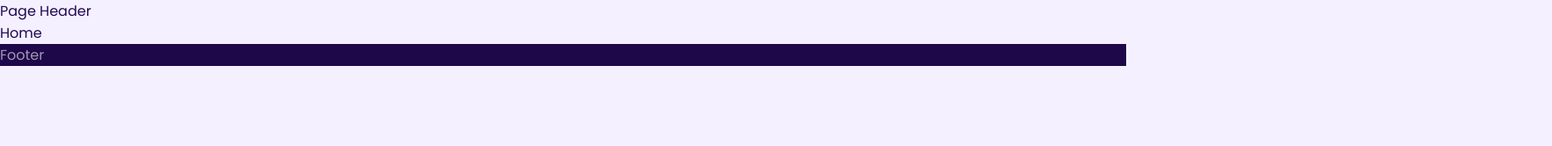
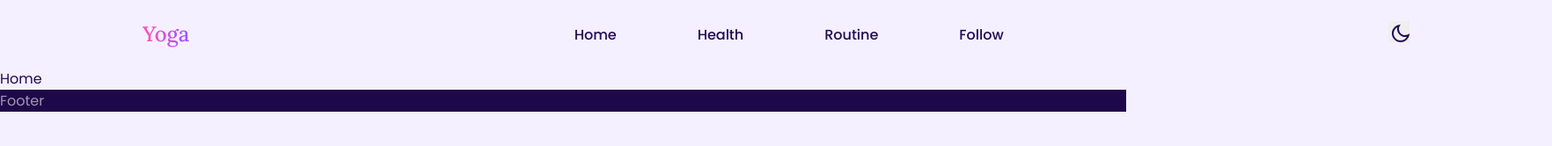
Before and after one commit to murselsen/Yoga-App, a plain HTML site: page index.html in a window 1280 px wide. Shown: the whole page at 88% size, 1764 px wide, since content can reach past the window. Drawn offline with nearby package versions, Linux system fonts and the light colour scheme.

Commit message:
Header Desktop Ready

```diff
--- a/src/css/header.css
+++ b/src/css/header.css
@@ -0,0 +1,56 @@
+#page-header {
+    background-color: #F5F0FF;
+    height: 77px;
+    box-sizing: border-box;
+}
+
+#page-header .container {
+    padding: 24px 162px;
+    display: flex;
+    justify-content: space-between;
+    width: 1440px;
+    margin: auto;
+}
+
+.logo {
+    font-family: Lora;
+    font-size: 24px;
+    font-weight: 500;
+    line-height: 30.72px;
+    background: linear-gradient(73.19deg, #FF52AF 11.6%, #9F53FF 83.86%);
+    background-clip: text;
+    -webkit-text-fill-color: transparent;
+}
+
+#page-header .container .navbar {
+    display: flex;
+    justify-content: space-between;
+}
+
+#page-header .container .nav-actions .nav-button {
+    /* background-color: transparent; */
+    border: 0;
+    width: 24px;
+    height: 24px;
+    padding: 2px;
+    cursor: pointer;
+}
+
+
+
+#page-header .container .navbar .nav-list {
+    display: flex;
+    gap: 72px;
+}
+
+#page-header .container .navbar .nav-list .nav-item {
+    padding: 3px 10px;
+}
+
+#page-header .container .navbar .nav-list .nav-item .nav-link {
+    font-family: Poppins;
+    font-size: 16px;
+    font-weight: 500;
+    line-height: 24px;
+    color: #220953;
+}
--- a/src/partials/header.html
+++ b/src/partials/header.html
@@ -1 +1,27 @@
-Page Header
+<div class="container">
+    <a href="index.html" class="logo">Yoga</a>
+    <nav class="navbar">
+        <ul class="nav-list">
+            <li class="nav-item">
+                <a href="#home" class="nav-link"> Home </a>
+            </li>
+            <li class="nav-item">
+                <a href="#health" class="nav-link"> Health </a>
+            </li>
+            <li class="nav-item">
+                <a href="#routine" class="nav-link"> Routine </a>
+            </li>
+            <li class="nav-item">
+                <a href="#follow" class="nav-link"> Follow </a>
+            </li>
+        </ul>
+    </nav>
+    <div class="nav-actions">
+        <button type="button" class="nav-button" id="page-theme-toggle">
+            <img src="./src/images/ri_moon-line.svg" alt="Page Theme Toggle Light/Dark">
+        </button>
+        <button type="menu" class="nav-button hide" id="navbar-toggle">
+            <img src="./src/images/ri_apps-line.svg" alt="Sidebar Toggle">
+        </button>
+    </div>
+</div>
```
